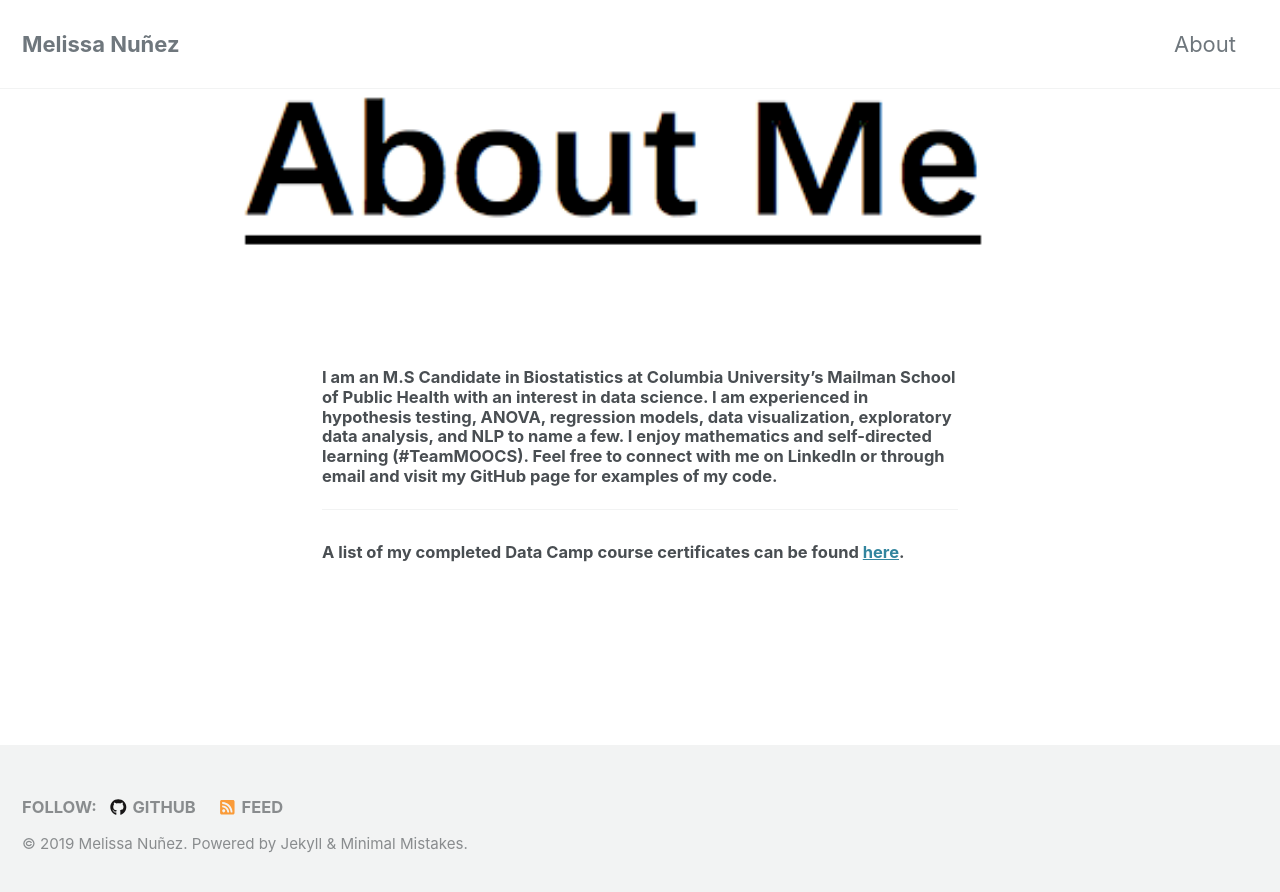
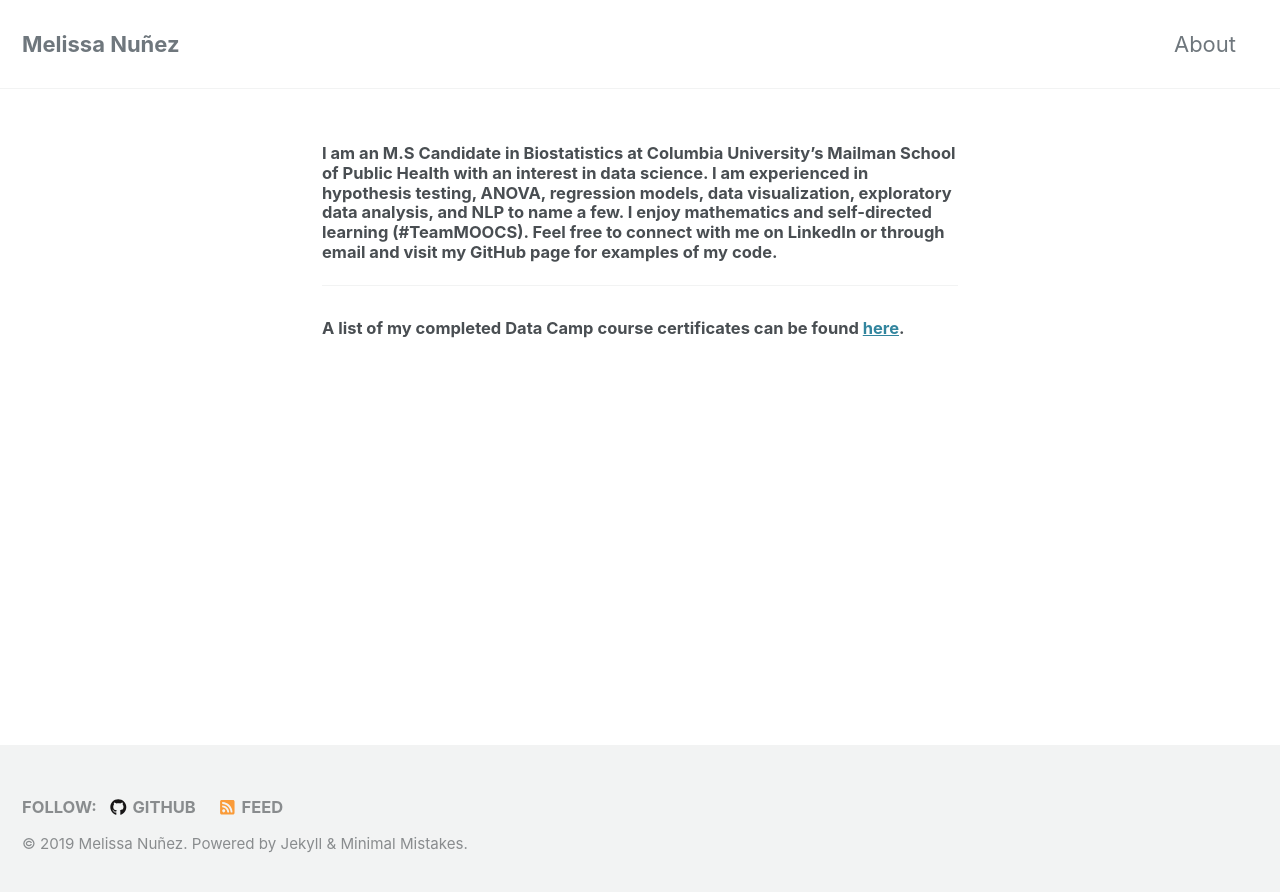
Before and after one commit to melissa-nunez/melissa-nunez.github.io, a Jekyll site: the page built from about.md, in a window 1280 px wide. Shown: the top 892 px of the page. Built offline with Jekyll 4.4.1, drawn with Linux system fonts in a browser that asks for light colours; cached includes are drawn as plain includes.

Commit message:
CHANGELOG.md

```diff
--- a/about.md
+++ b/about.md
@@ -3,7 +3,6 @@ layout: single
 title:
 permalink: /about/
 header:
-  image: "/images/about.png"
 ---
 
 #### I am an M.S Candidate in Biostatistics at Columbia University's Mailman School of Public Health with an interest in data science. I am experienced in hypothesis testing, ANOVA, regression models, data visualization, exploratory data analysis, and NLP to name a few. I enjoy mathematics and self-directed learning (#TeamMOOCS). Feel free to connect with me on LinkedIn or through email and visit my GitHub page for examples of my code.
```
Also changed, not shown: 1 other file.
